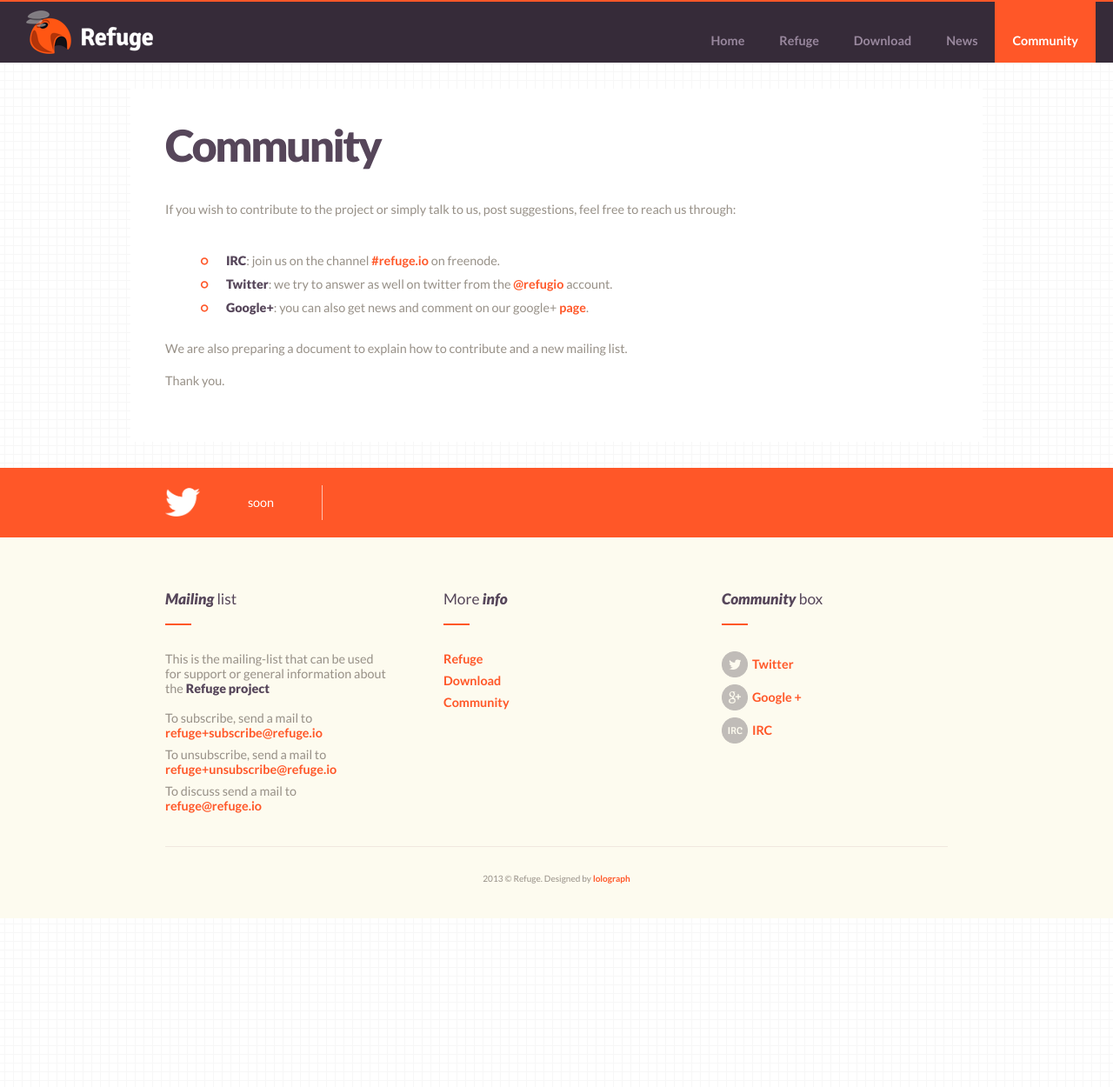
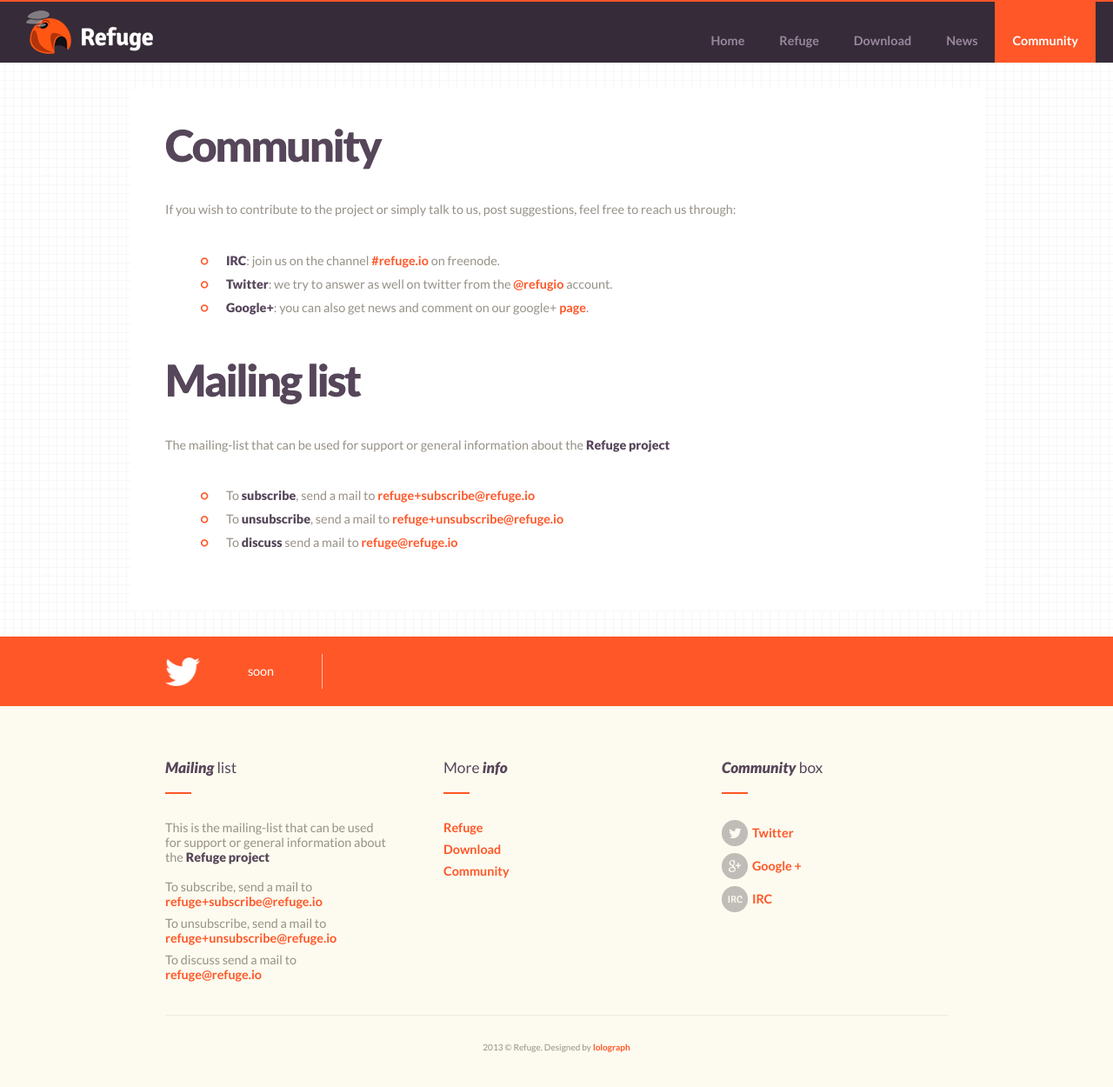
Before and after one commit to refuge/refuge.io, a Jekyll site: the page built from community/index.html, in a window 1280 px wide. Shown: the whole page at 87% size. Built offline with Jekyll 4.4.1, drawn with Linux system fonts in a browser that asks for light colours; before the commit the page ends 1056 px from its top, so only the background shows below that.

Commit message:
add mailing list info

```diff
--- a/community/index.html
+++ b/community/index.html
@@ -13,10 +13,22 @@
                                         <li><strong>IRC</strong>: join us on the channel <a href="irc://irc.freenode.net/refuge.io">#refuge.io</a> on freenode.</li>
                                         <li><strong>Twitter</strong>: we try to answer as well on twitter from the <a href="https://twitter.com/refugeio">@refugio</a> account.</li>
                                         <li><strong>Google+</strong>: you can also get news and comment on our google+ <a href="https://plus.google.com/115744169275315366494/posts">page</a>.</li>
-                                    </ul>
-                                    We are also preparing a document to explain how to contribute and a new mailing list.
-                                    </p>
-                                    <p>Thank you.</p>
+                                      </ul></p>
+
+                                      <h2>Mailing list</h2>
+                        <p>The mailing-list that can be used for support or
+            general information about the <strong>Refuge
+              project</strong></p>
+
+            <ul>
+              <li>To <strong>subscribe</strong>, send a mail to <a
+              href="mailto:refuge+subscribe@refuge.io">refuge+subscribe@refuge.io</a></li>
+            <li>To <strong>unsubscribe</strong>, send a mail to <a
+              href="mailto:refuge+unsubscribe@refuge.io">refuge+unsubscribe@refuge.io</a><//li>
+            <li>To <strong>discuss</strong> send a mail to <a
+              href="mailto:refuge@refuge.io">refuge@refuge.io</a></li>
+            </ul>
+
                                 </div>
                             </div>
                         </article>
```
